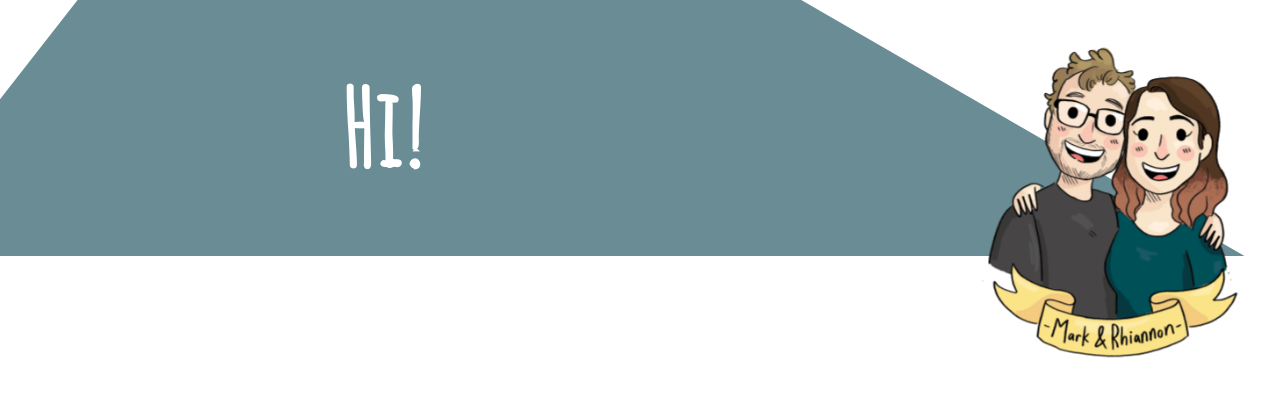
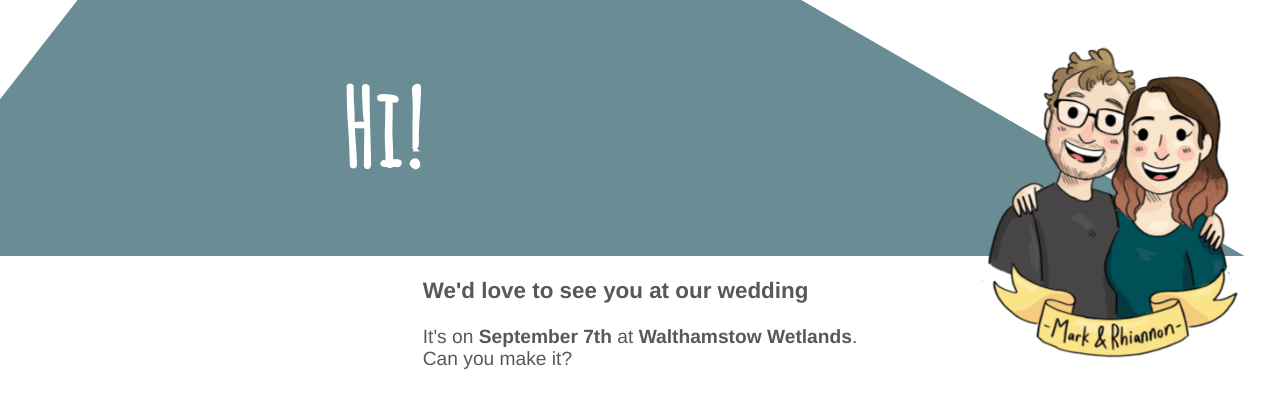
Before and after one commit to mthomasuk/wedding-website, a React (Create React App) app in the folder front-end/: page / in a window 1280 px wide. Shown: the top 408 px of the page. Built offline with nearby package versions, Linux system fonts and the light colour scheme.

Commit message:
mothafuckin CSS

```diff
--- a/front-end/src/components/landing/Landing.css
+++ b/front-end/src/components/landing/Landing.css
@@ -84,6 +84,21 @@
   width: 130px;
 }
 
+.Landing-content {
+  color: #585858;
+  font-family: "HelveticaNeue-Light", "Helvetica Neue Light", "Helvetica Neue", Helvetica, Arial, "Lucida Grande", sans-serif;
+  padding: 0 10%;
+  text-align: left;
+}
+
+.Landing-content h3 {
+  font-size: 1.4em;
+}
+
+.Landing-content p {
+  font-size: 1.2em;
+}
+
 @media (max-width: 770px) {
   .Landing-background {
     height: 33%;
--- a/front-end/src/components/landing/index.js
+++ b/front-end/src/components/landing/index.js
@@ -43,6 +43,12 @@ class Landing extends Component {
                 </header>
                 <div className="Landing-background" />
                 <div className="Slash-bottom" />
+                <div className="Landing-content">
+                    <h3>We&apos;d love to see you at our wedding</h3>
+                    <p>It&apos;s on <b>September 7th</b> at <b>Walthamstow Wetlands</b>.<br/>
+                    Can you make it?
+                    </p>
+                </div>
             </div>
         );
     }
```
Also changed, not shown: front-end/.eslintrc.js.
